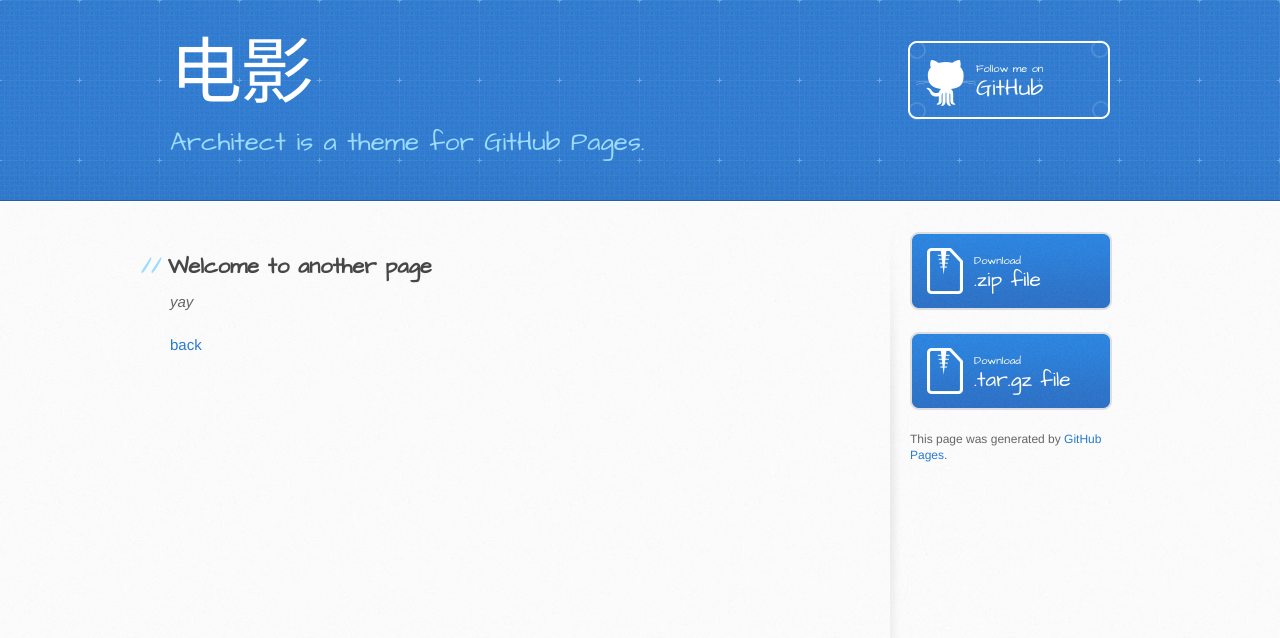
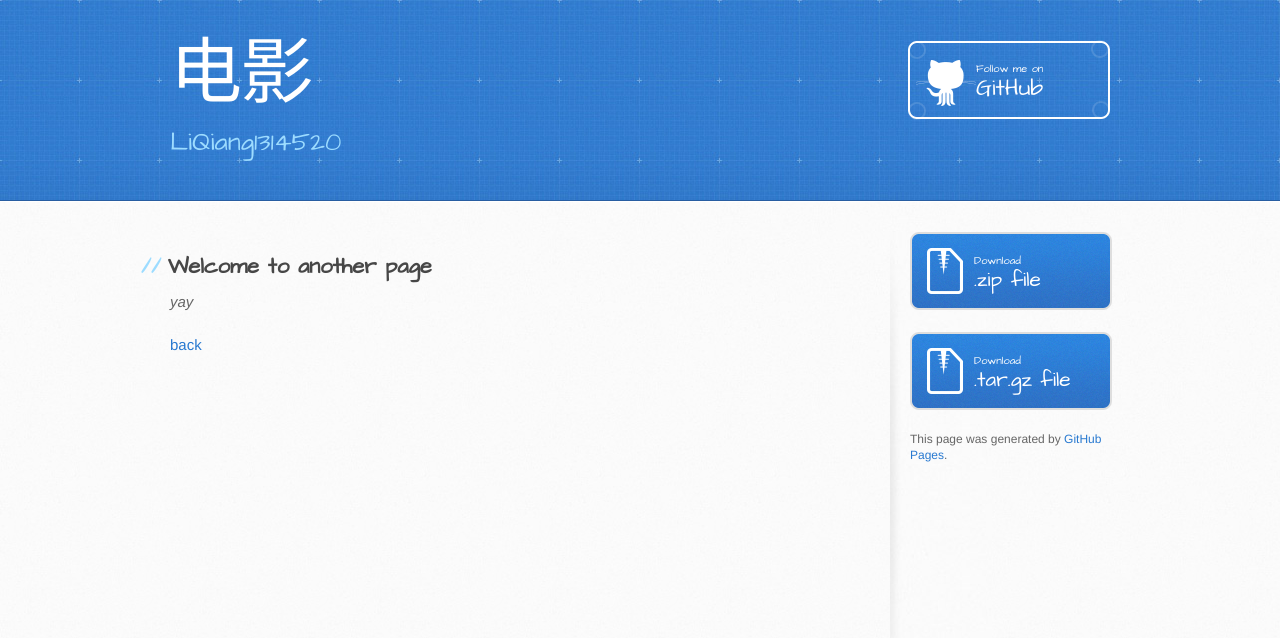
Before and after one commit to LiQiang1314520/LiQiang1314520.github.io, a Jekyll site: the page built from another-page.md, in a window 1280 px wide. Shown: the top 638 px of the page. Built offline with Jekyll 4.4.1, drawn with Linux system fonts in a browser that asks for light colours; our own code applies the rules of GitHub Pages for plain Markdown files.

Commit message:
Update _config.yml

```diff
--- a/_config.yml
+++ b/_config.yml
@@ -1,7 +1,7 @@
 title: 电影
-description: Architect is a theme for GitHub Pages.
+description: LiQiang1314520
 show_downloads: true
-google_analytics:
+
 theme: jekyll-theme-architect
 
 remote_theme: pages-themes/architect@v0.2.0
```
